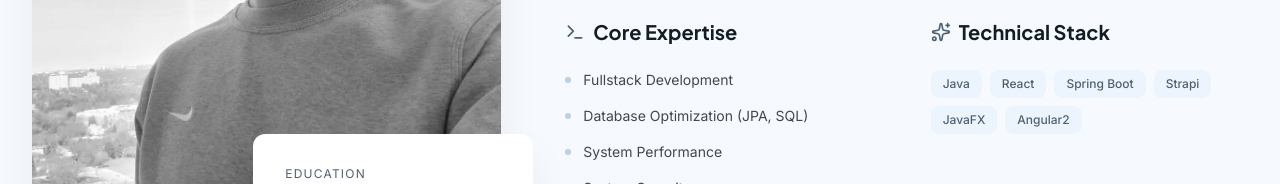
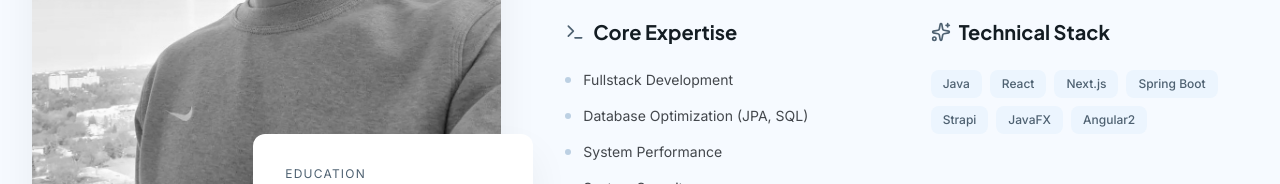
Before and after one commit to kingkingpo/my_website, a React (Vite) app: page /about in a window 1280 px wide. Shown: the part 434-618 px from the top of the page. Built offline with nearby package versions, Linux system fonts and the light colour scheme.

Commit message:
fix: correct routing paths for GitHub Pages deployment

```diff
--- a/src/App.tsx
+++ b/src/App.tsx
@@ -6,7 +6,7 @@ import Footer from './components/Footer';
 
 export default function App() {
   return (
-    <Router>
+    <Router basename={import.meta.env.BASE_URL}>
       <div className="min-h-screen bg-surface flex flex-col">
         <Navbar />
         <main className="flex-grow">
--- a/src/components/AboutContact.tsx
+++ b/src/components/AboutContact.tsx
@@ -75,7 +75,7 @@ export default function AboutContact() {
                 <Sparkles className="w-5 h-5 text-primary" /> Technical Stack
               </h3>
               <div className="flex flex-wrap gap-2">
-                {['Java', 'React', 'Spring Boot', 'Strapi', 'JavaFX', 'Angular2'].map(tech => (
+                {['Java', 'React', 'Next.js', 'Spring Boot', 'Strapi', 'JavaFX', 'Angular2'].map(tech => (
                   <span key={tech} className="px-3 py-1.5 bg-surface-container-low rounded-lg font-label text-xs font-medium text-primary">
                     {tech}
                   </span>
--- a/src/components/ProjectDetail.tsx
+++ b/src/components/ProjectDetail.tsx
@@ -94,7 +94,7 @@ export default function ProjectDetail() {
           <div className="bg-surface-container-low p-8 rounded-xl">
             <h3 className="font-label text-xs uppercase tracking-widest text-primary font-bold mb-6">Stack & Tools</h3>
             <div className="flex flex-wrap gap-2">
-              {['React (TS)', 'Strapi V5', 'QuickBooks API', 'Webhooks', 'Tailwind CSS'].map(tool => (
+              {['React (TS)', 'Strapi V5', 'QuickBooks API', 'Webhooks', 'Python'].map(tool => (
                 <span key={tool} className="px-3 py-1.5 bg-surface-container-lowest rounded-full font-label text-[10px] text-on-surface-variant border border-on-surface/5">
                   {tool}
                 </span>
--- a/vite.config.ts
+++ b/vite.config.ts
@@ -7,7 +7,7 @@ export default defineConfig(({ mode }) => {
   const env = loadEnv(mode, '.', '');
   return {
     plugins: [react(), tailwindcss()],
-    base: './',
+    base: '/my_website/',
     resolve: {
       alias: {
         '@': path.resolve(__dirname, '.'),
```
